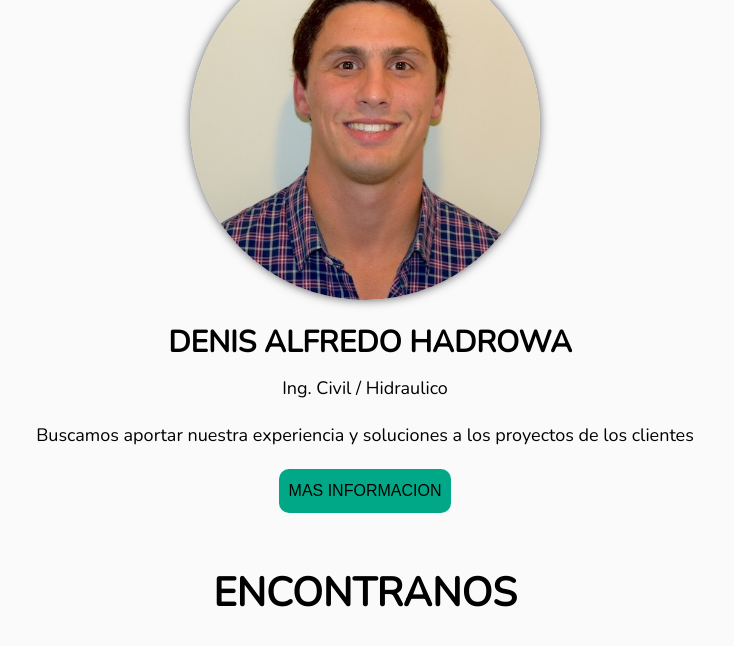
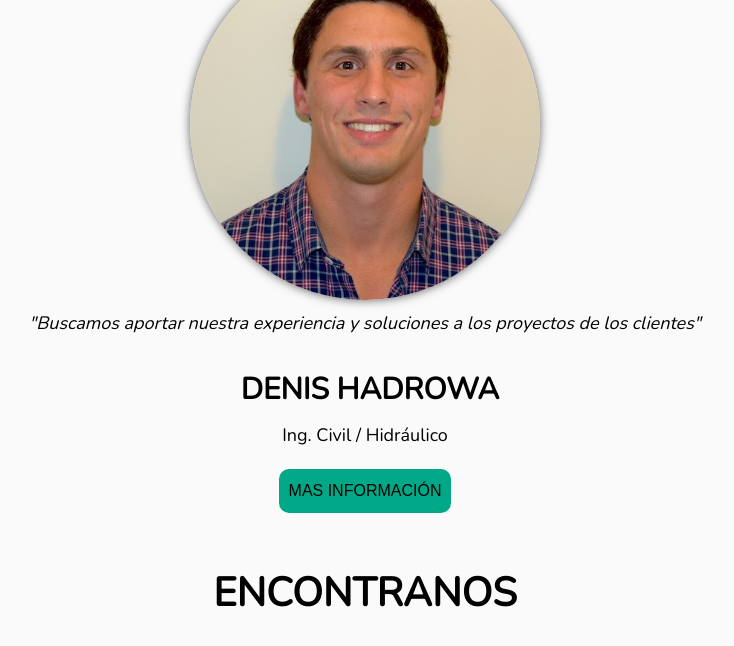
Before and after one commit to ivanhadrowa/clase-desarrollo, a plain HTML site: page index.html in a window 1280 px wide. Shown: the part 1515-2161 px from the top of the page, without its empty margins (275-1009 px from the left). Drawn offline with nearby package versions, Linux system fonts and the light colour scheme; grey boxes are pictures that could not be loaded.

Commit message:
arreglos

```diff
--- a/index.html
+++ b/index.html
@@ -122,12 +122,12 @@
             <h2 data-aos="fade-down" data-aos-duration="2000">Nosotros</h2>
             <div class="denis" data-aos="fade-left" data-aos-duration="1000">
                 <img src="./img/Denis H CV.jpg" alt="" class="img-denis">
+                <p><i>"Buscamos aportar nuestra experiencia y soluciones a los proyectos de los clientes"</i></p>
 
-                <h4 class="nombre-denis">Denis Alfredo Hadrowa</h4>
-                <p>Ing. Civil / Hidraulico</p>
-                 <p>Buscamos aportar nuestra experiencia y soluciones a los proyectos de los clientes</p>
+                <h4 class="nombre-denis">Denis Hadrowa</h4>
+                <p>Ing. Civil / Hidráulico</p>
                 <div class="btn-nosotros">
-                <a href="./pages/nosotros.html">MAS INFORMACION</a>
+                <a href="./pages/nosotros.html">MAS INFORMACIÓN</a>
             </div>
             </div>
 
```
Also changed, not shown: pages/contacto.html (+1 -1 lines), pages/nosotros.html (+2 -2 lines).
